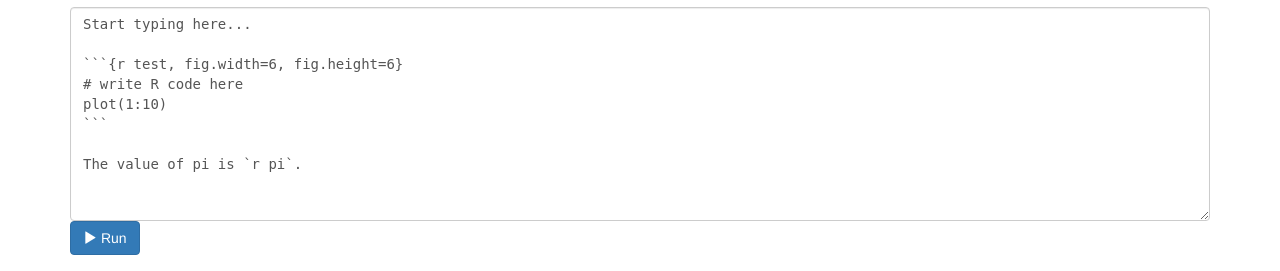
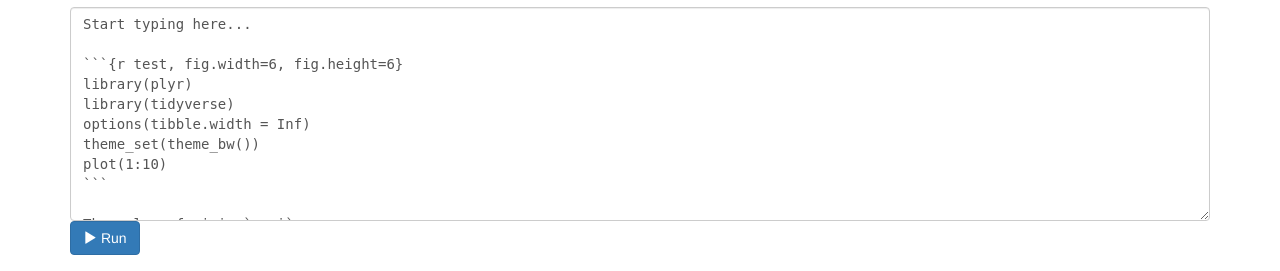
Before and after one commit to baohongz/wangtulao.github.io, a plain HTML site: page index.html in a window 1280 px wide. Shown: the part 56-327 px from the top of the page. Drawn offline with nearby package versions, Linux system fonts and the light colour scheme.

Commit message:
added R pkgs

````diff
--- a/index.html
+++ b/index.html
@@ -42,7 +42,7 @@ textarea {
 		<img src="img/Rlogo.svg" alt="RStudio" width="120" height="" >
 		<img src="img/Vimlogo.svg" alt="Vim" width="120" height="" >
 		<script>
-$('textarea[name="x"]').val('Start typing here...\n\n```{r test, fig.width=6, fig.height=6}\n# write R code here\nplot(1:10)\n```\n\nThe value of pi is `r pi`.');
+$('textarea[name="x"]').val('Start typing here...\n\n```{r test, fig.width=6, fig.height=6}\nlibrary(plyr)\nlibrary(tidyverse)\noptions(tibble.width = Inf)\ntheme_set(theme_bw())\nplot(1:10)\n```\n\nThe value of pi is `r pi`.');
 
 $('#knit').click(function() {
 	$(this).attr('class', 'btn disabled');
````
